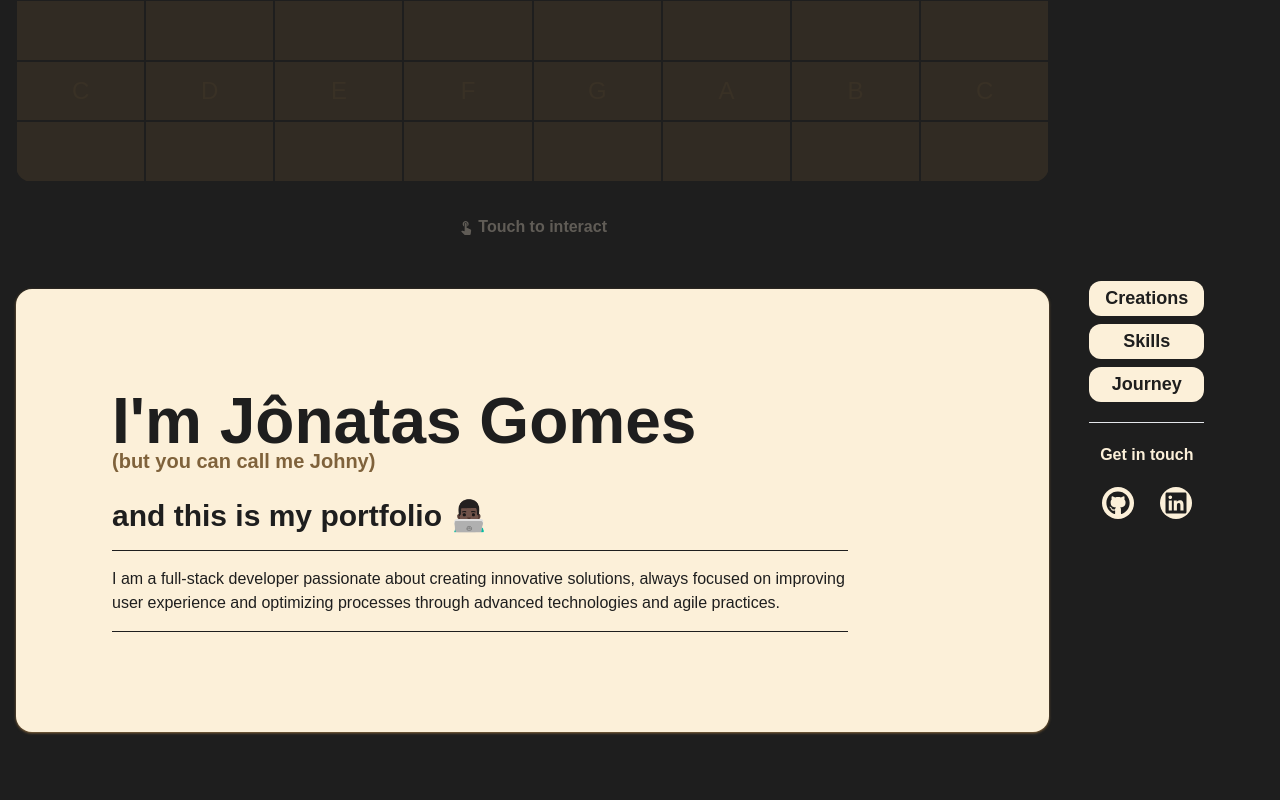
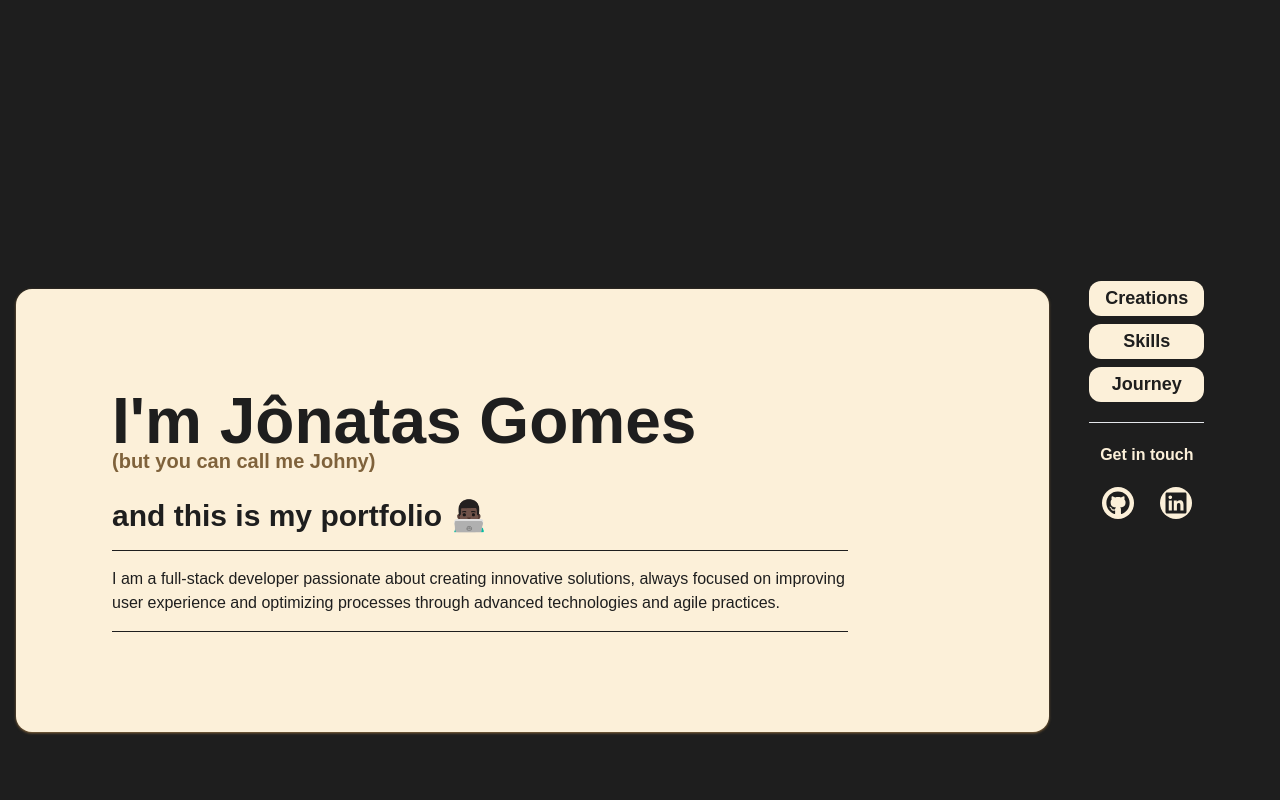
Before and after one commit to jonatas1n/portfolio-ui, a Next.js app: page / in a window 1280 px wide. Shown: the top 800 px of the page. Built offline with nearby package versions, Linux system fonts and the light colour scheme; no server answers.

Commit message:
chore: remove soundpad

```diff
--- a/src/app/interactions/SoundPad/SoundPadItem/index.tsx
+++ /dev/null
@@ -1,37 +0,0 @@
-import * as motion from "motion/react-client";
-
-type SoundPadItemProps = {
-  frequency: number;
-  stopNote: VoidFunction;
-  startNote: (frequency: number) => void;
-  noteLabel?: string;
-};
-
-export const SoundPadItem = ({
-  frequency,
-  stopNote,
-  startNote,
-  noteLabel,
-}: SoundPadItemProps) => {
-  return (
-    <motion.button
-      initial={{ opacity: 0.5 }}
-      whileHover={{ opacity: 0.15 }}
-      whileTap={{ opacity: 0.25 }}
-      onMouseDown={() => startNote(frequency)}
-      onMouseUp={stopNote}
-      onMouseEnter={(e) => {
-        if (e.buttons === 1) startNote(frequency);
-      }}
-      onMouseLeave={stopNote}
-      onTouchStart={(e) => {
-        e.preventDefault();
-        startNote(frequency);
-      }}
-      onTouchEnd={stopNote}
-      className="bg-accent bg-opacity-40 border-dark border h-full w-full text-opacity-25 text-accent font-display text-2xl"
-    >
-      {noteLabel && noteLabel[0]}
-    </motion.button>
-  );
-};
--- a/src/app/interactions/SoundPad/constants.ts
+++ /dev/null
@@ -1,12 +0,0 @@
-export const NOTE_FREQUENCIES = {
-  C: { sharp: 277.18, normal: 261.63, diminished: 246.94 },
-  D: { sharp: 311.13, normal: 293.66, diminished: 277.18 },
-  E: { sharp: 349.23, normal: 329.63, diminished: 311.13 },
-  F: { sharp: 369.99, normal: 349.23, diminished: 329.63 },
-  G: { sharp: 415.3, normal: 392.0, diminished: 369.99 },
-  A: { sharp: 466.16, normal: 440.0, diminished: 415.3 },
-  B: { sharp: 523.25, normal: 493.88, diminished: 466.16 },
-  C_OCTAVED: { sharp: 554.37, normal: 523.25, diminished: 493.88 }
-};
-
-export const TOUCH_MESSAGE = "Touch to interact";
--- a/src/app/interactions/SoundPad/index.tsx
+++ /dev/null
@@ -1,108 +0,0 @@
-"use client";
-
-import { useState, useEffect, useCallback, useRef } from "react";
-import { SoundPadItem } from "./SoundPadItem";
-import { MdTouchApp } from "react-icons/md";
-import * as motion from "motion/react-client";
-import { NOTE_FREQUENCIES, TOUCH_MESSAGE } from "./constants";
-
-export const SoundPad = () => {
-  const [audioContext, setAudioContext] = useState<AudioContext | null>(null);
-  const oscillatorsRef = useRef<Map<number, OscillatorNode>>(new Map());
-
-  const stopNote = useCallback((frequency: number) => {
-    const osc = oscillatorsRef.current.get(frequency);
-    if (!osc) return;
-    osc.stop();
-    osc.disconnect();
-    oscillatorsRef.current.delete(frequency);
-  }, []);
-
-  useEffect(() => {
-    const ctx = new (window.AudioContext || window.AudioContext)();
-    setAudioContext(ctx);
-
-    return () => {
-      ctx.close();
-    };
-  }, []);
-
-  const startNote = (frequency: number) => {
-    let osc = oscillatorsRef.current.get(frequency);
-    if (osc) {
-      osc.start();
-      return;
-    }
-
-    if (!audioContext) return;
-
-    osc = audioContext.createOscillator();
-    const gainNode = audioContext.createGain();
-
-    osc.type = "sine";
-    osc.frequency.setValueAtTime(frequency, audioContext.currentTime);
-    gainNode.gain.setValueAtTime(0.5, audioContext.currentTime);
-
-    osc.connect(gainNode);
-    gainNode.connect(audioContext.destination);
-
-    osc.start();
-    oscillatorsRef.current.set(frequency, osc);
-  };
-
-  useEffect(() => {
-    const handleVisibilityChange = () => {
-      if (document.hidden) {
-        oscillatorsRef.current.forEach((osc) => {
-          osc.stop();
-          osc.disconnect();
-        });
-        oscillatorsRef.current.clear();
-      }
-    };
-
-    document.addEventListener("visibilitychange", handleVisibilityChange);
-    return () =>
-      document.removeEventListener("visibilitychange", handleVisibilityChange);
-  }, []);
-
-  return (
-    <div className="grid align-center grid-rows-3">
-      <div className="grid grid-cols-8 row-end-3 row-start-1 rounded-b-2xl overflow-hidden">
-        {Object.entries(NOTE_FREQUENCIES).map(([note, frequencies], index) => (
-          <motion.div
-            transition={{ delay: index * 0.1 }}
-            initial={{ opacity: 0 }}
-            animate={{ opacity: 1 }}
-            key={note}
-            className="grid grid-rows-3"
-          >
-            {Object.values(frequencies).map((frequency, frequencyIndex) => (
-              <motion.div
-                transition={{ delay: frequencyIndex * 0.1 + index * 0.1 }}
-                initial={{ opacity: 0, scale: 0 }}
-                animate={{ opacity: 1, scale: 1 }}
-                key={frequency}
-              >
-                <SoundPadItem
-                  noteLabel={frequencyIndex === 1 ? note : undefined}
-                  frequency={frequency}
-                  stopNote={() => stopNote(frequency)}
-                  startNote={() => startNote(frequency)}
-                />
-              </motion.div>
-            ))}
-          </motion.div>
-        ))}
-      </div>
-      <motion.h4
-        initial={{ opacity: 1 }}
-        animate={{ opacity: 0, translateY: -10 }}
-        transition={{ duration: 2, delay: 5 }}
-        className="font-semibold row-start-3 text-light text-opacity-30 self-center font-display text-center flex items-center gap-1 justify-center"
-      >
-        <MdTouchApp /> {TOUCH_MESSAGE}
-      </motion.h4>
-    </div>
-  );
-};
--- a/src/app/sections/Intro/index.tsx
+++ b/src/app/sections/Intro/index.tsx
@@ -1,17 +1,11 @@
 "use client"
 
-import dynamic from "next/dynamic";
 import { PropsWithChildren, useMemo } from "react";
 import { SectionCard } from "@/components/SectionCard";
 import * as motion from "motion/react-client";
 import { useState } from "react";
 import { AnimatePresence } from "motion/react";
 import { BIOGRAPHY_PHRASE } from "./constants";
-
-const SoundPad = dynamic(
-  () => import("@/interactions/SoundPad").then((mod) => mod.SoundPad),
-  { ssr: false }
-);
 
 const AnimatedIntro = ({ children }: PropsWithChildren) => (
   <motion.div
@@ -29,7 +23,6 @@ export const Intro = () => {
 
   return (
     <AnimatedIntro>
-      <AnimatePresence>{intro && <SoundPad />}</AnimatePresence>
       <div className="row-start-2 row-end-4 lg:row-end-3 self-start">
         <motion.div
           initial={{ opacity: 0, x: -100 }}
```
